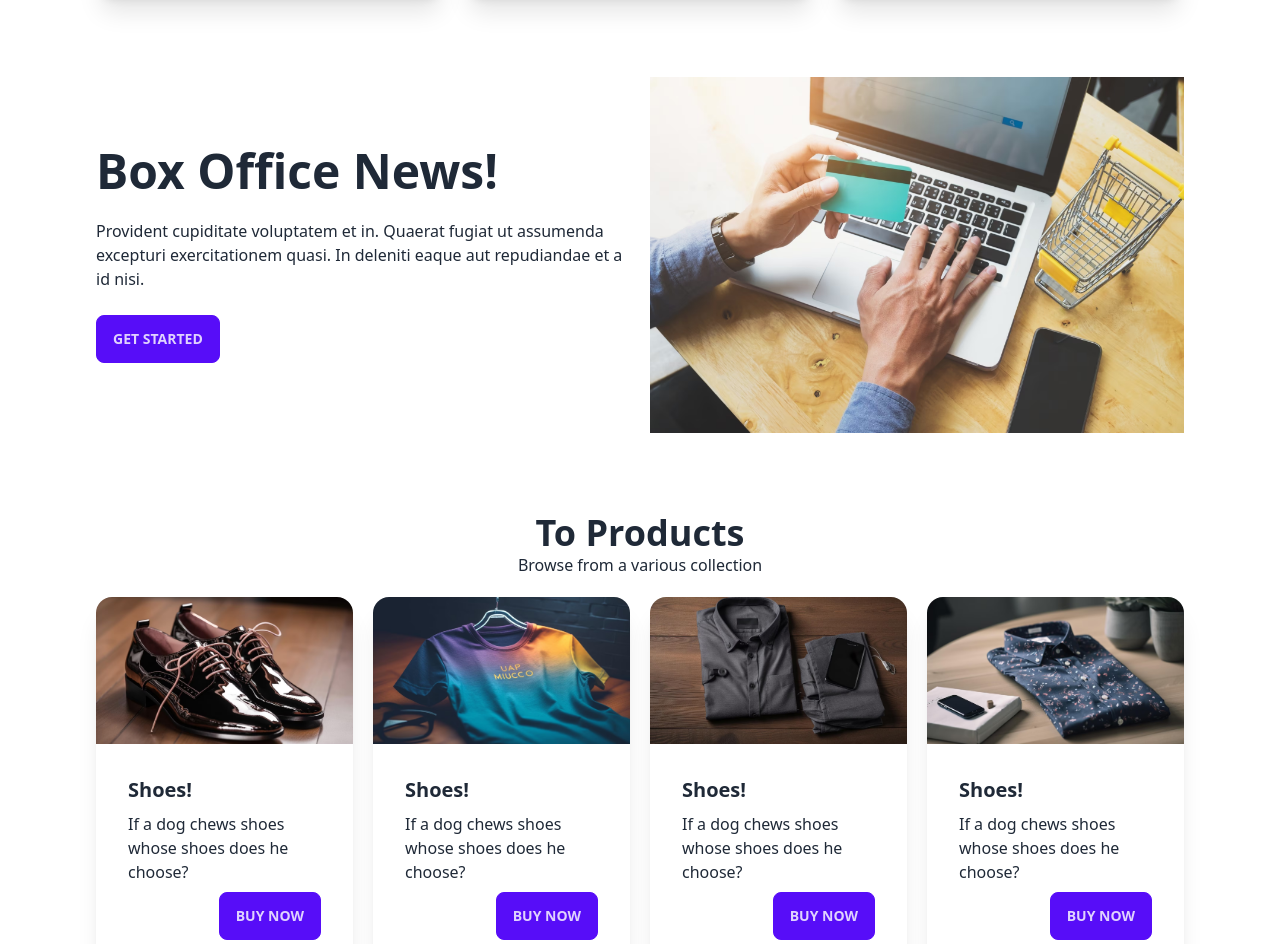
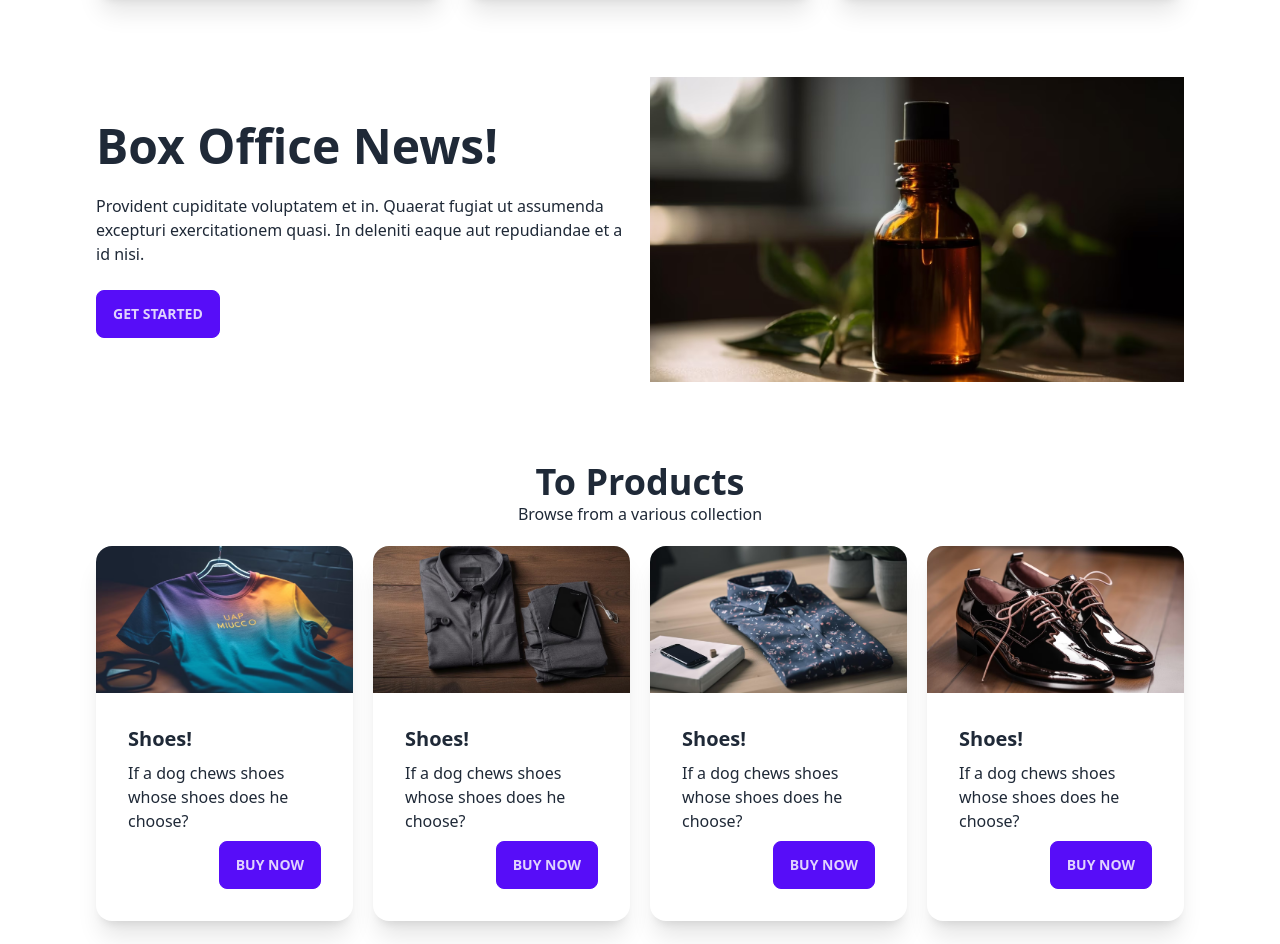
Before and after one commit to tanvir3100/Daisy-Man, a plain HTML site: page index.html in a window 1280 px wide. Shown: the part 1223-2167 px from the top of the page. Drawn offline with nearby package versions, Linux system fonts and the light colour scheme.

Commit message:
images prblm solved

```diff
--- a/index.html
+++ b/index.html
@@ -57,7 +57,7 @@
                 <div class="dropdown dropdown-end">
                     <label tabindex="0" class="btn btn-ghost btn-circle avatar">
                         <div class="w-10 rounded-full">
-                            <img src="/images/avatar.png" />
+                            <img src="./images/avatar.png" />
                         </div>
                     </label>
                     <ul tabindex="0"
@@ -96,7 +96,7 @@
             </div>
             <div class="grid md:grid-cols-2 lg:grid-cols-3 gap-3 lg:gap-5">
                 <div class="card bg-base-100 shadow-xl image-full">
-                    <figure><img src="/images/hoodies.avif" alt="Shoes" /></figure>
+                    <figure><img src="./images/hoodies.avif" alt="Shoes" /></figure>
                     <div class="card-body">
                         <h2 class="card-title">Clothes!</h2>
                         <p>If a dog chews shoes whose shoes does he choose? Lorem ipsum dolor sit amet, consectetur
@@ -107,7 +107,7 @@
                     </div>
                 </div>
                 <div class="card bg-base-100 shadow-xl image-full">
-                    <figure><img src="/images/shoes.avif" alt="Shoes" /></figure>
+                    <figure><img src="./images/shoes.avif" alt="Shoes" /></figure>
                     <div class="card-body">
                         <h2 class="card-title">Shoes!</h2>
                         <p>If a dog chews shoes whose shoes does he choose? amet, consectetur adipisicing elit. Maxime,
@@ -118,7 +118,7 @@
                     </div>
                 </div>
                 <div class="card bg-base-100 shadow-xl image-full">
-                    <figure><img src="/images/perfume.avif" alt="Shoes" /></figure>
+                    <figure><img src="./images/perfume.avif" alt="Shoes" /></figure>
                     <div class="card-body">
                         <h2 class="card-title">perfumes!</h2>
                         <p>If a dog chews shoes whose shoes does he choose? amet, consectetur adipisicing elit. Maxime,
@@ -140,7 +140,7 @@
                         <button class="btn btn-primary">Get Started</button>
                 </div>
                 <div class="flex-1">
-                    <img src="./images/easy-purchase.avif" alt="">
+                    <img src="./images/perfume.avif" alt="">
                 </div>
             </div>
         </section>
@@ -151,7 +151,7 @@
             </div>
             <div class="grid sm:grid-cols-2 md:grid-cols-3 lg:grid-cols-4 gap-5">
                 <div class="card bg-base-100 shadow-xl">
-                    <figure><img src="/images/shiny-black-leather-shoes-exude-modern-luxury-generated-by-ai_188544-36154.avif" alt="Shoes" /></figure>
+                    <figure><img src="./images/blue-yellow-t-shirt-wooden-hanger-generated-by-ai_188544-42185.avif" alt="Shoes" /></figure>
                     <div class="card-body">
                       <h2 class="card-title">Shoes!</h2>
                       <p>If a dog chews shoes whose shoes does he choose?</p>
@@ -161,7 +161,7 @@
                     </div>
                   </div>
                 <div class="card bg-base-100 shadow-xl">
-                    <figure><img src="/images/blue-yellow-t-shirt-wooden-hanger-generated-by-ai_188544-42185.avif" alt="Shoes" /></figure>
+                    <figure><img src="./images/elegant-businessman-attire-hangs-modern-closet-generated-by-ai_188544-15312.avif" alt="Shoes" /></figure>
                     <div class="card-body">
                       <h2 class="card-title">Shoes!</h2>
                       <p>If a dog chews shoes whose shoes does he choose?</p>
@@ -171,7 +171,7 @@
                     </div>
                   </div>
                 <div class="card bg-base-100 shadow-xl">
-                    <figure><img src="/images/elegant-businessman-attire-hangs-modern-closet-generated-by-ai_188544-15312.avif" alt="Shoes" /></figure>
+                    <figure><img src="./images/elegant-businessman-shirt-wooden-desk-stack-generated-by-ai_188544-34678.avif" alt="Shoes" /></figure>
                     <div class="card-body">
                       <h2 class="card-title">Shoes!</h2>
                       <p>If a dog chews shoes whose shoes does he choose?</p>
@@ -181,7 +181,7 @@
                     </div>
                   </div>
                 <div class="card bg-base-100 shadow-xl">
-                    <figure><img src="/images/elegant-businessman-shirt-wooden-desk-stack-generated-by-ai_188544-34678.avif" alt="Shoes" /></figure>
+                    <figure><img src="./images/shiny-black-leather-shoes-exude-modern-luxury-generated-by-ai_188544-36154.avif" alt="Shoes" /></figure>
                     <div class="card-body">
                       <h2 class="card-title">Shoes!</h2>
                       <p>If a dog chews shoes whose shoes does he choose?</p>
```
